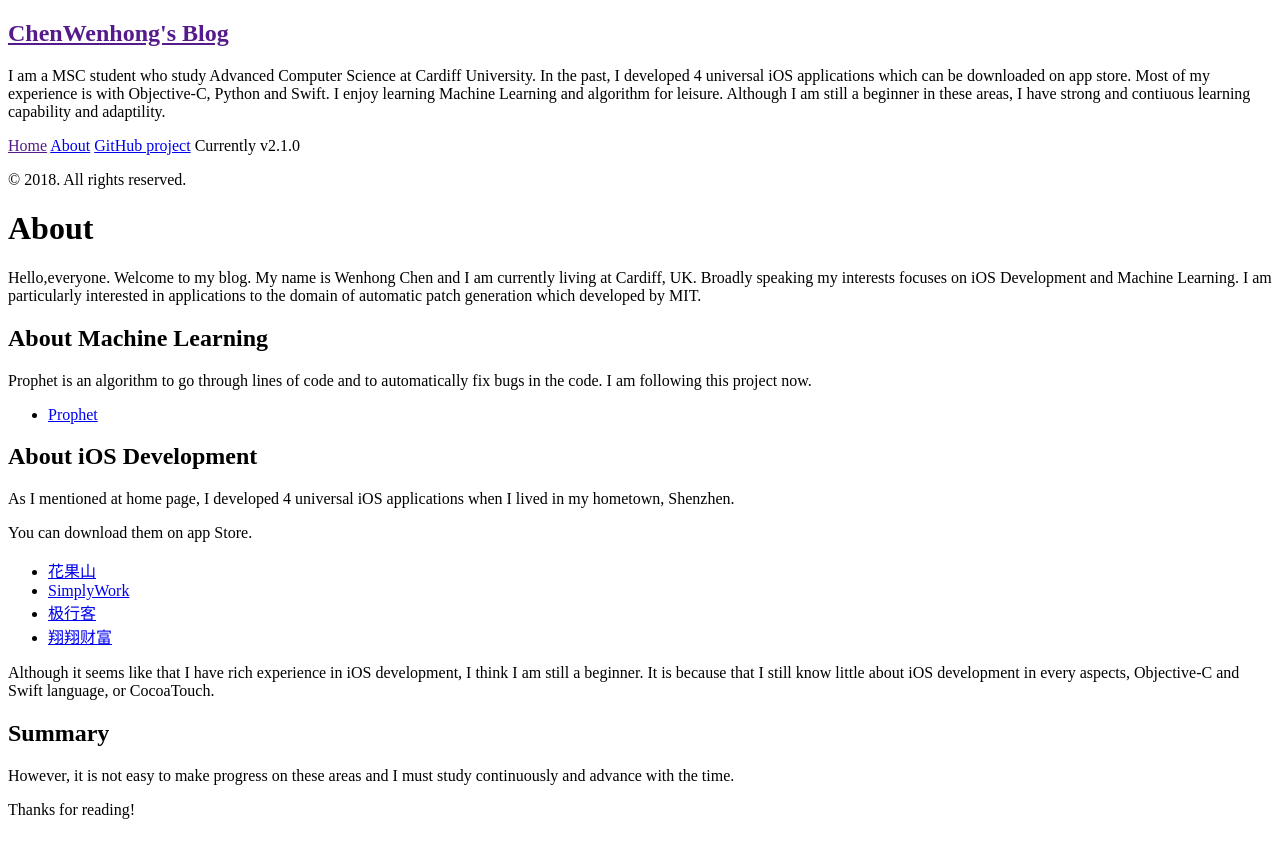
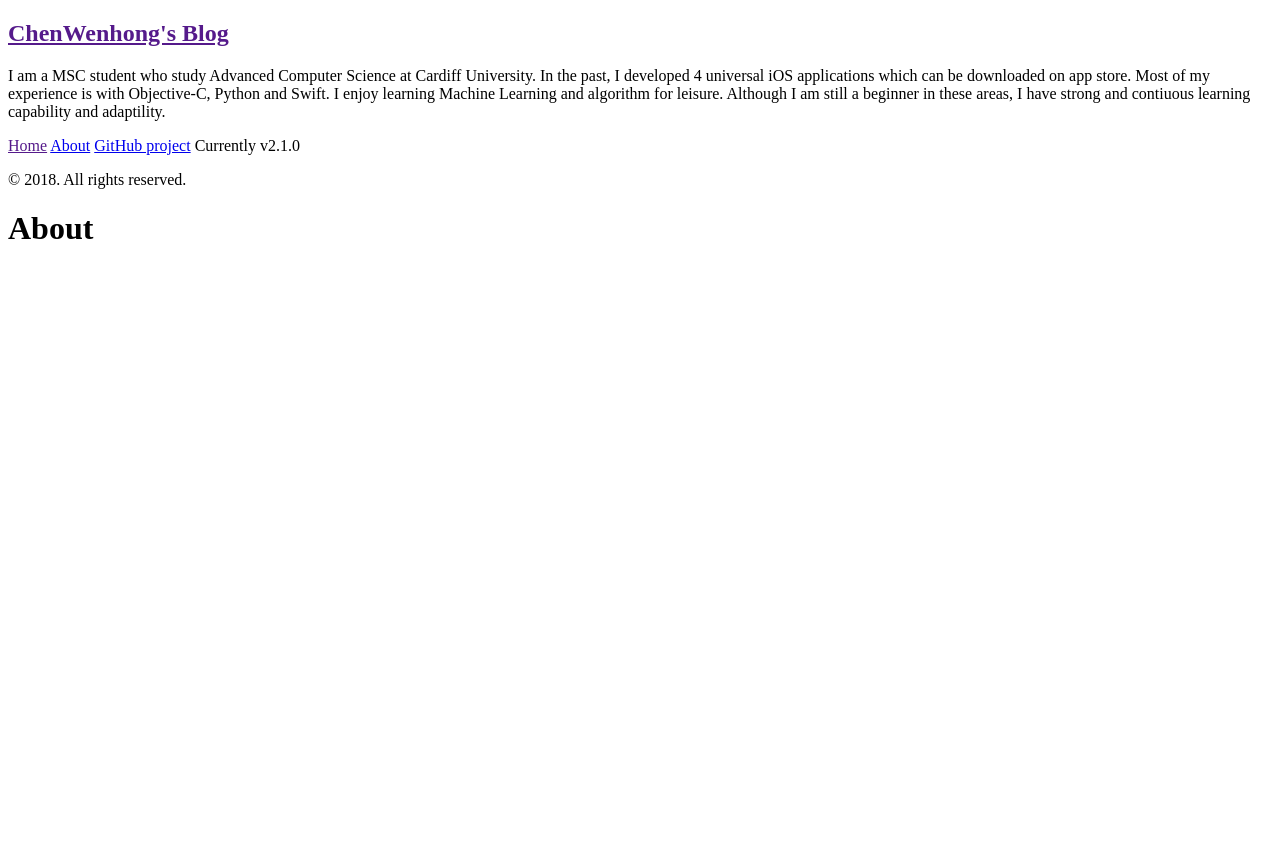
Before and after one commit to ChenWenhong/ChenWenhong.github.io, a Jekyll site: the page built from about.md, in a window 1280 px wide. Shown: the top 858 px of the page. Built offline with Jekyll 4.4.1, drawn with Linux system fonts in a browser that asks for light colours.

Commit message:
Update about.md

```diff
--- a/about.md
+++ b/about.md
@@ -2,31 +2,3 @@
 layout: page
 title: About
 ---
-
-<p class="message">
-  Hello,everyone. Welcome to my blog. My name is Wenhong Chen and I am currently living at Cardiff, UK. Broadly speaking my interests focuses on iOS Development and Machine Learning. I am particularly interested in applications to the domain of automatic patch generation which developed by MIT.
-</p>
-
-## About Machine Learning
-
-Prophet is an algorithm to go through lines of code and to automatically fix bugs in the code. I am following this project now.
-
-* [Prophet](http://groups.csail.mit.edu/pac/patchgen/)
-
-## About iOS Development
-
-As I mentioned at home page, I developed 4 universal iOS applications when I lived in my hometown, Shenzhen.
-
-You can download them on app Store.
-
-* [花果山](https://itunes.apple.com/cn/app/hua-guo-shan-xin-xian-shui/id999768503?mt=8)
-* [SimplyWork](https://itunes.apple.com/cn/app/si-weisimplywork-yi-zhan-shi/id1157420590?mt=8)
-* [极行客](https://itunes.apple.com/cn/app/ji-xing-ke-hu-wai-zhi-bo-jiu/id1175973691?mt=8)
-* [翔翔财富](https://itunes.apple.com/cn/app/xiang-xiang-cai-fu/id1019377463?mt=8)
-
-Although it seems like that I have rich experience in iOS development, I think I am still a beginner. It is because that I still know little about iOS development in every aspects, Objective-C and Swift language, or CocoaTouch.
-
-## Summary
-However, it is not easy to make progress on these areas and I must study continuously and advance with the time.
-
-Thanks for reading!
```
